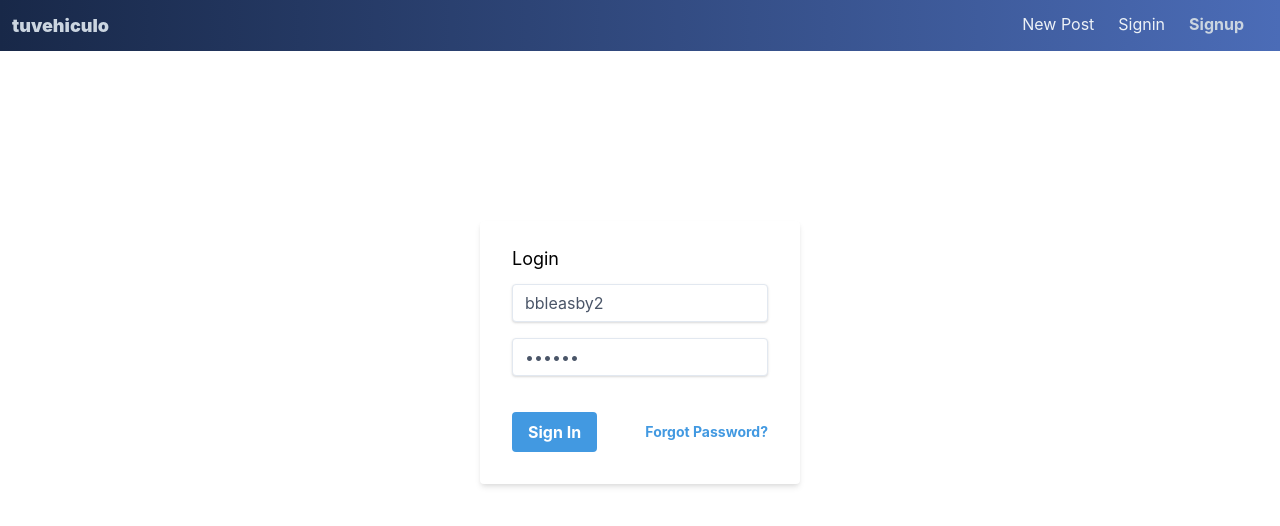
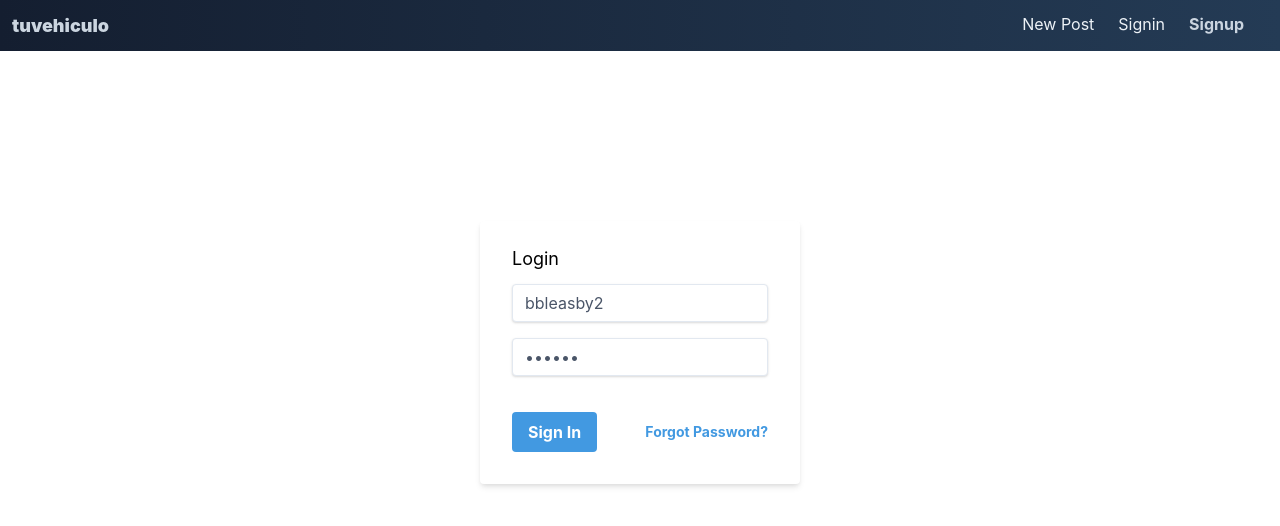
Before and after one commit to nosceteipsvm/tuvehiculo, an Angular app: page /signin in a window 1280 px wide. Shown: the top 526 px of the page. Built offline with nearby package versions, Linux system fonts and the light colour scheme.

Commit message:
'footer'

```diff
--- a/src/app/components/navigation/navigation.component.scss
+++ b/src/app/components/navigation/navigation.component.scss
@@ -1,5 +1,5 @@
 .navbar {
-  background: linear-gradient(to left, #4b6cb7, #182848); /* W3C, IE 10+/ Edge, Firefox 16+, Chrome 26+, Opera 12+, Safari 7+ */
+  background: linear-gradient(to right, #141e30, #243b55); /* W3C, IE 10+/ Edge, Firefox 16+, Chrome 26+, Opera 12+, Safari 7+ */
   z-index: 20;
   position: fixed;
   left: 0;
```
